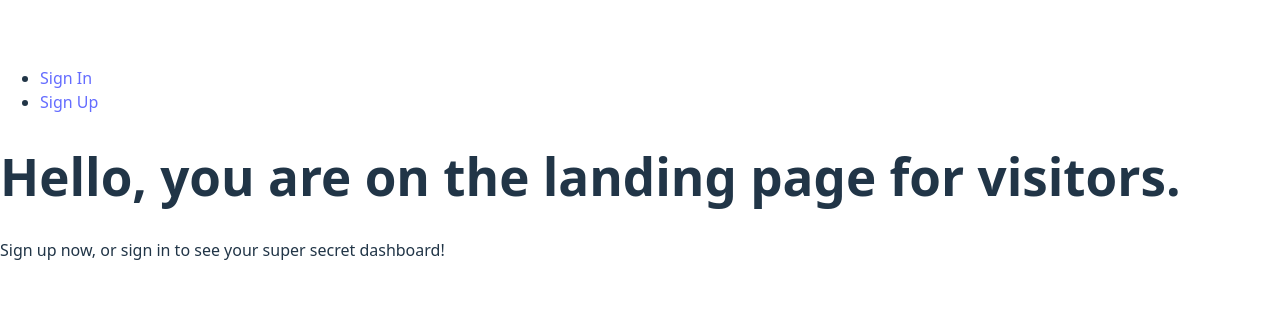
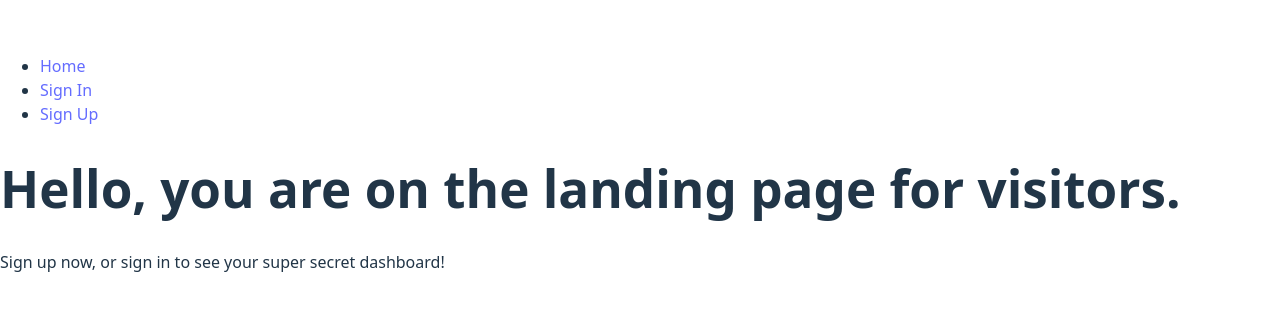
Before and after one commit to myDeveloperJourney/react-jwt-template, a React (Vite) app: page / in a window 1280 px wide. Shown: the part 236-546 px from the top of the page. Built offline with nearby package versions, Linux system fonts and the light colour scheme; no server answers.

Commit message:
wip: added links to landing and dashboard pages

```diff
--- a/src/components/NavBar/NavBar.jsx
+++ b/src/components/NavBar/NavBar.jsx
@@ -17,11 +17,19 @@ const NavBar = () => {
                     <>
                         <li>Welcome, {user.username}</li>
                         <li>
+                            <Link to="/">Dashboard</Link>
+                        </li>
+                        <li>
                             <Link onClick={handleSignOut} to="/">Sign Out</Link>
                         </li>
                     </>
                 ) : (
                     <>
+                        <li>
+                            <Link to="/">
+                                Home
+                            </Link>
+                        </li>
                         <li>
                             <Link to="/sign-in">
                                 Sign In
```
